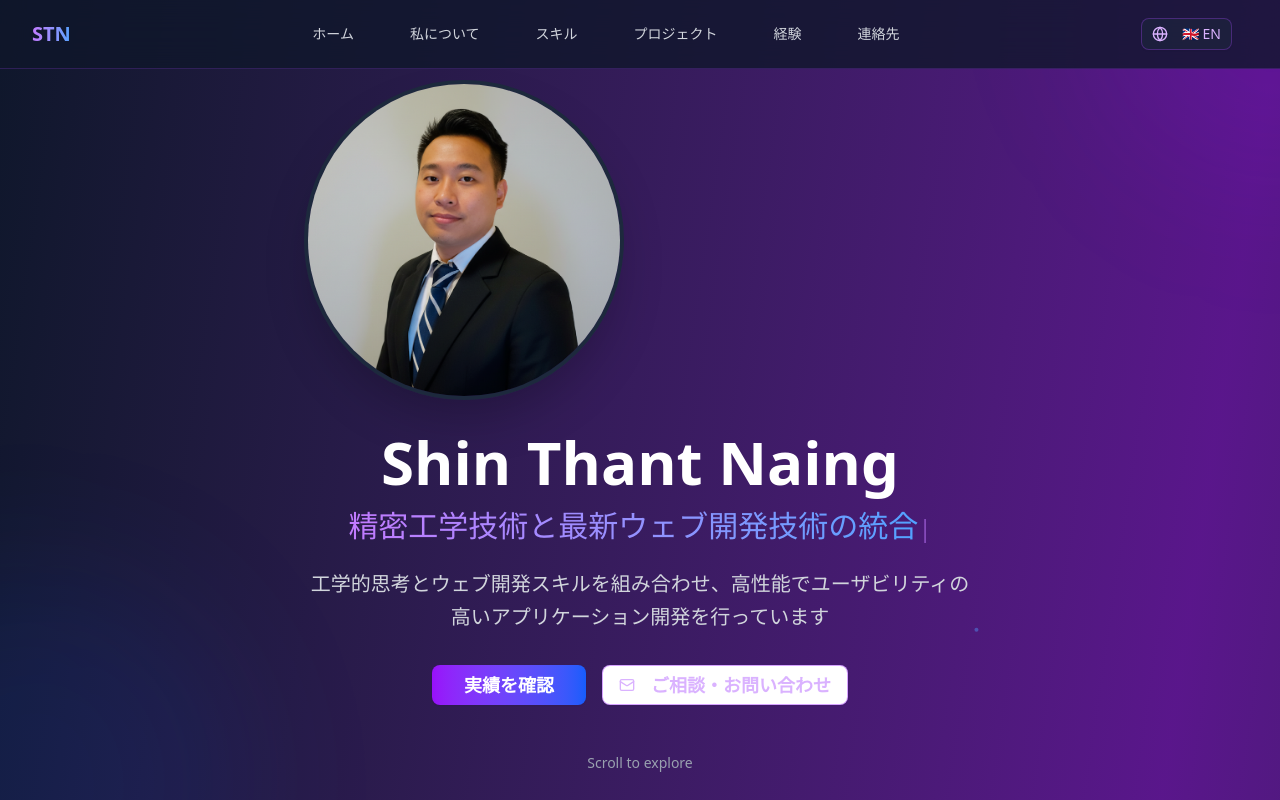
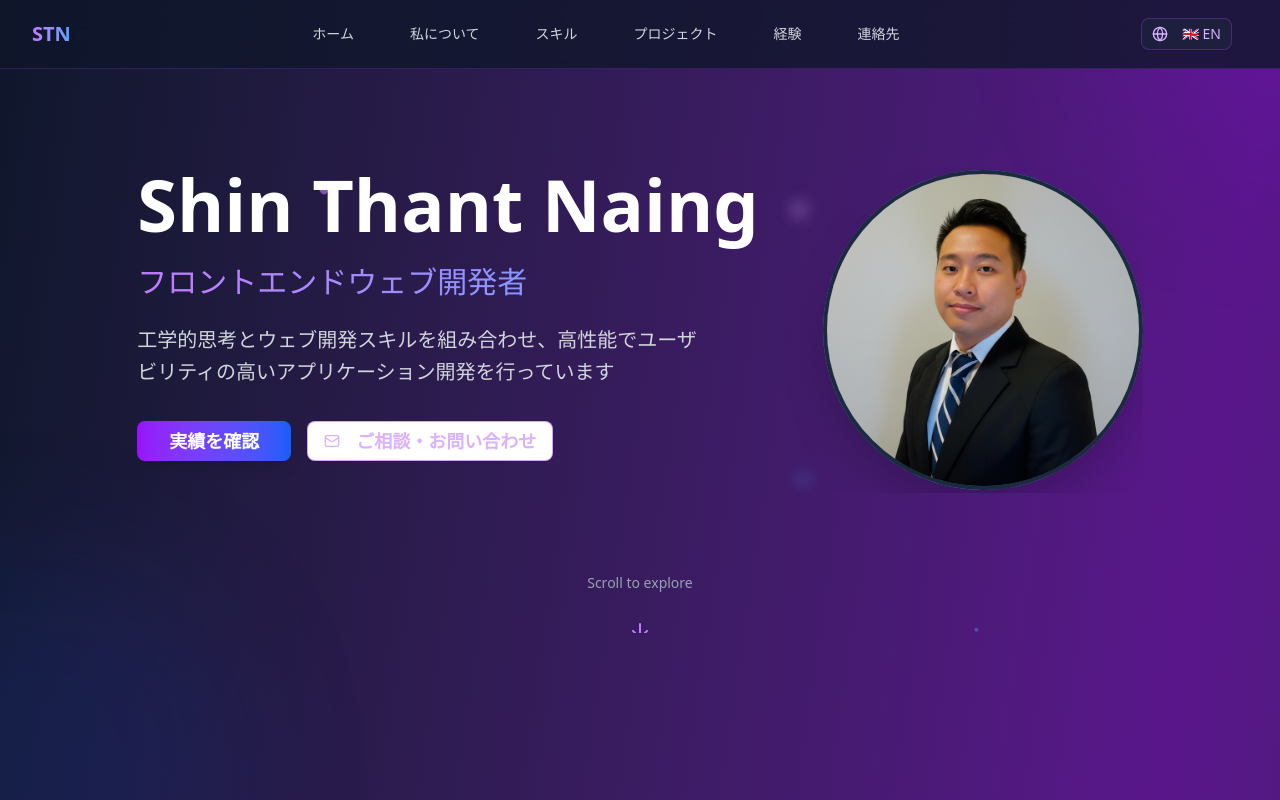
Before and after one commit to shinthantnaingGit/shin-thant-naing-portfolio, a React (Vite) app: page / in a window 1280 px wide. Shown: the top 800 px of the page. Built offline with nearby package versions, Linux system fonts and the light colour scheme.

Commit message:
feat(remove): remove the typed.js

```diff
--- a/src/components/Hero.jsx
+++ b/src/components/Hero.jsx
@@ -6,48 +6,48 @@ import { ArrowDown, Download, Mail } from "lucide-react";
 export default function Hero({ messages }) {
   const typedRef = useRef(null);
 
-  useEffect(() => {
-    // Simple typing effect implementation
-    let typed;
-    const element = typedRef.current;
-    if (element) {
-      const texts = [messages.hero.title, messages.hero.subtitle];
-      let textIndex = 0;
-      let charIndex = 0;
-      let isDeleting = false;
+  // useEffect(() => {
+  //   // Simple typing effect implementation
+  //   let typed;
+  //   const element = typedRef.current;
+  //   if (element) {
+  //     const texts = [messages.hero.title, messages.hero.subtitle];
+  //     let textIndex = 0;
+  //     let charIndex = 0;
+  //     let isDeleting = false;
 
-      const type = () => {
-        const currentText = texts[textIndex];
+  //     const type = () => {
+  //       const currentText = texts[textIndex];
 
-        if (isDeleting) {
-          element.textContent = currentText.substring(0, charIndex - 1);
-          charIndex--;
-        } else {
-          element.textContent = currentText.substring(0, charIndex + 1);
-          charIndex++;
-        }
+  //       if (isDeleting) {
+  //         element.textContent = currentText.substring(0, charIndex - 1);
+  //         charIndex--;
+  //       } else {
+  //         element.textContent = currentText.substring(0, charIndex + 1);
+  //         charIndex++;
+  //       }
 
-        let typeSpeed = isDeleting ? 50 : 100;
+  //       let typeSpeed = isDeleting ? 50 : 100;
 
-        if (!isDeleting && charIndex === currentText.length) {
-          typeSpeed = 2000;
-          isDeleting = true;
-        } else if (isDeleting && charIndex === 0) {
-          isDeleting = false;
-          textIndex = (textIndex + 1) % texts.length;
-          typeSpeed = 500;
-        }
+  //       if (!isDeleting && charIndex === currentText.length) {
+  //         typeSpeed = 2000;
+  //         isDeleting = true;
+  //       } else if (isDeleting && charIndex === 0) {
+  //         isDeleting = false;
+  //         textIndex = (textIndex + 1) % texts.length;
+  //         typeSpeed = 500;
+  //       }
 
-        typed = setTimeout(type, typeSpeed);
-      };
+  //       typed = setTimeout(type, typeSpeed);
+  //     };
 
-      type();
-    }
+  //     type();
+  //   }
 
-    return () => {
-      if (typed) clearTimeout(typed);
-    };
-  }, [messages]);
+  //   return () => {
+  //     if (typed) clearTimeout(typed);
+  //   };
+  // }, [messages]);
 
   const containerVariants = {
     hidden: { opacity: 0 },
@@ -69,10 +69,19 @@ export default function Hero({ messages }) {
     },
   };
 
+  const imageVariants = {
+    hidden: { opacity: 0, scale: 0.8 },
+    visible: {
+      opacity: 1,
+      scale: 1,
+      transition: { duration: 1, ease: "easeOut" },
+    },
+  };
+
   return (
     <section
       id="home"
-      className="relative min-h-screen flex items-center justify-center px-4 sm:px-6 lg:px-8 pt-20 scroll-mt-24 sm:scroll-mt-28"
+      className="relative overflow-hidden min-h-screen flex items-center justify-center py-20 px-4 sm:px-6 lg:px-8 relative scroll-mt-24 sm:scroll-mt-28"
     >
       {/* Background Elements */}
       <div className="absolute inset-0 overflow-hidden">
@@ -106,57 +115,34 @@ export default function Hero({ messages }) {
         variants={containerVariants}
         initial="hidden"
         animate="visible"
-        className="relative z-10 max-w-4xl mx-auto text-center"
+        className="relative overflow-hidden z-10 max-w-7xl mx-auto"
       >
-        {/* Profile Image Area */}
-        <motion.div variants={itemVariants} className="mb-8">
-          {/* Profile Image */}
-          <div className="relative w-80 h-80 rounded-full overflow-hidden border-4 border-slate-800 shadow-2xl">
-            <motion.img
-              whileHover={{ scale: 1.1 }}
-              transition={{ duration: 0.3 }}
-              src="/profile.png"
-              alt={messages.hero.name}
-              className="w-full h-full object-cover"
-              onError={(e) => {
-                // Fallback if image doesn't load
-                e.target.style.display = "none";
-                e.target.nextSibling.style.display = "flex";
-              }}
-            />
-            {/* Fallback content if image fails to load */}
-            <div
-              className="absolute inset-0 bg-gradient-to-br from-slate-700 to-slate-800 rounded-full flex items-center justify-center text-6xl font-bold text-purple-400"
-              style={{ display: "none" }}
-            >
-              STN
-            </div>
-          </div>
-        </motion.div>
+        <div className="flex flex-col lg:flex-row overflow-hidden gap-12 lg:gap-16 items-center">
 
+          {/* Left Side - Content */}
+          <motion.div variants={itemVariants} className="lg:order-1 lg:flex-1 min-w-0 text-center lg:text-left">
             {/* Name */}
             <motion.h1
               variants={itemVariants}
-          className="text-4xl sm:text-5xl lg:text-6xl font-bold text-white mb-4"
+              className="text-4xl sm:text-5xl lg:text-6xl xl:text-7xl font-bold text-white mb-6"
             >
               {messages.hero.name}
             </motion.h1>
 
             {/* Typing Animation */}
-        <motion.div variants={itemVariants} className="mb-6">
+            <motion.div variants={itemVariants} className="mb-6 overflow-hidden max-w-full">
               <span
                 ref={typedRef}
-            className="text-xl sm:text-2xl lg:text-3xl font-medium bg-gradient-to-r from-purple-400 to-blue-400 bg-clip-text text-transparent"
+                className="block overflow-hidden max-w-full whitespace-nowrap text-xl sm:text-2xl lg:text-3xl font-medium bg-gradient-to-r from-purple-400 to-blue-400 bg-clip-text text-transparent"
               >
                 {messages.hero.title}
               </span>
-          <span className="animate-pulse text-purple-400 text-2xl">|</span>
             </motion.div>
 
             {/* Description */}
             <motion.p
               variants={itemVariants}
-          className="text-lg sm:text-xl text-gray-300 max-w-2xl mx-auto mb-8 leading-relaxed"
+              className="text-lg sm:text-xl text-gray-300 max-w-xl mx-auto lg:mx-0 mb-8 leading-relaxed"
             >
               {messages.hero.description}
             </motion.p>
@@ -164,12 +150,12 @@ export default function Hero({ messages }) {
             {/* CTA Buttons */}
             <motion.div
               variants={itemVariants}
-          className="flex flex-col sm:flex-row gap-4 justify-center items-center mb-12"
+              className="flex flex-col sm:flex-row gap-4 justify-center lg:justify-start items-center mb-8"
             >
               <a href="#projects">
                 <Button
                   size="lg"
-              className="bg-gradient-to-r from-purple-600 to-blue-600 hover:from-purple-700 hover:to-blue-700 text-white px-8 py-3 text-lg font-semibold"
+                  className="bg-gradient-to-r from-purple-600 to-blue-600 hover:from-purple-700 hover:to-blue-700 text-white px-8 py-3 text-lg font-semibold shadow-lg hover:shadow-xl transition-all duration-300"
                 >
                   {messages.hero.cta}
                 </Button>
@@ -185,11 +171,109 @@ export default function Hero({ messages }) {
                 </Button>
               </a>
             </motion.div>
+          </motion.div>
 
-        {/* Scroll Indicator */}
+          {/* Right Side - Profile Image */}
+          <motion.div
+            variants={imageVariants}
+            className="lg:order-2 flex justify-center lg:justify-end flex-shrink-0"
+          >
+            <div className="relative">
+              {/* Outer Rotating Ring */}
+              <motion.div
+                animate={{ rotate: 360 }}
+                transition={{ duration: 20, repeat: Infinity, ease: "linear" }}
+                className="absolute inset-0 rounded-full"
+                style={{
+                  background: "conic-gradient(from 0deg, #8b5cf6, #06b6d4, #8b5cf6, #06b6d4, #8b5cf6)",
+                  padding: "4px",
+                  width: "320px",
+                  height: "320px"
+                }}
+              >
+                <div className="w-full h-full bg-slate-900 rounded-full" />
+              </motion.div>
+
+              {/* Middle Ring */}
+              <motion.div
+                animate={{ rotate: -360 }}
+                transition={{ duration: 15, repeat: Infinity, ease: "linear" }}
+                className="absolute inset-2 rounded-full bg-gradient-to-r from-purple-500/20 via-blue-500/20 to-purple-500/20 p-1"
+              >
+                <div className="w-full h-full bg-slate-900/50 rounded-full" />
+              </motion.div>
+
+              {/* Inner Glow Ring */}
+              <div className="absolute inset-4 rounded-full bg-gradient-to-r from-purple-600/30 via-blue-600/30 to-purple-600/30 p-2">
+                <div className="w-full h-full bg-slate-900 rounded-full" />
+              </div>
+
+              {/* Profile Image */}
+              <div className="relative w-80 h-80 rounded-full overflow-hidden border-4 border-slate-800 shadow-2xl">
+                <motion.img
+                  whileHover={{ scale: 1.1 }}
+                  transition={{ duration: 0.3 }}
+                  src="/profile.png"
+                  alt={messages.hero.name}
+                  className="w-full h-full object-cover"
+                  onError={(e) => {
+                    // Fallback if image doesn't load
+                    e.target.style.display = 'none';
+                    e.target.nextSibling.style.display = 'flex';
+                  }}
+                />
+                {/* Fallback content if image fails to load */}
+                <div className="absolute inset-0 bg-gradient-to-br from-slate-700 to-slate-800 rounded-full flex items-center justify-center text-6xl font-bold text-purple-400" style={{ display: 'none' }}>
+                  STN
+                </div>
+              </div>
+
+              {/* Floating Particles */}
+              <motion.div
+                animate={{
+                  y: [0, -20, 0],
+                  opacity: [0.5, 1, 0.5],
+                }}
+                transition={{
+                  duration: 3,
+                  repeat: Infinity,
+                  delay: 0,
+                }}
+                className="absolute -top-4 -right-4 w-3 h-3 bg-purple-400 rounded-full blur-sm"
+              />
+              <motion.div
+                animate={{
+                  y: [0, -15, 0],
+                  opacity: [0.3, 0.8, 0.3],
+                }}
+                transition={{
+                  duration: 4,
+                  repeat: Infinity,
+                  delay: 1,
+                }}
+                className="absolute -bottom-2 -left-6 w-2 h-2 bg-blue-400 rounded-full blur-sm"
+              />
+              <motion.div
+                animate={{
+                  y: [0, -25, 0],
+                  opacity: [0.4, 0.9, 0.4],
+                }}
+                transition={{
+                  duration: 5,
+                  repeat: Infinity,
+                  delay: 2,
+                }}
+                className="absolute top-8 -left-8 w-4 h-4 bg-purple-300 rounded-full blur-sm"
+              />
+            </div>
+          </motion.div>
+
+        </div>
+
+        {/* Scroll Indicator - Centered at bottom */}
         <motion.div
           variants={itemVariants}
-          className="flex flex-col items-center"
+          className="flex flex-col items-center mt-16 lg:mt-20"
         >
           <p className="text-sm text-gray-400 mb-4">Scroll to explore</p>
           <motion.a
```
Lines whose indentation alone changed are shown as unchanged.
